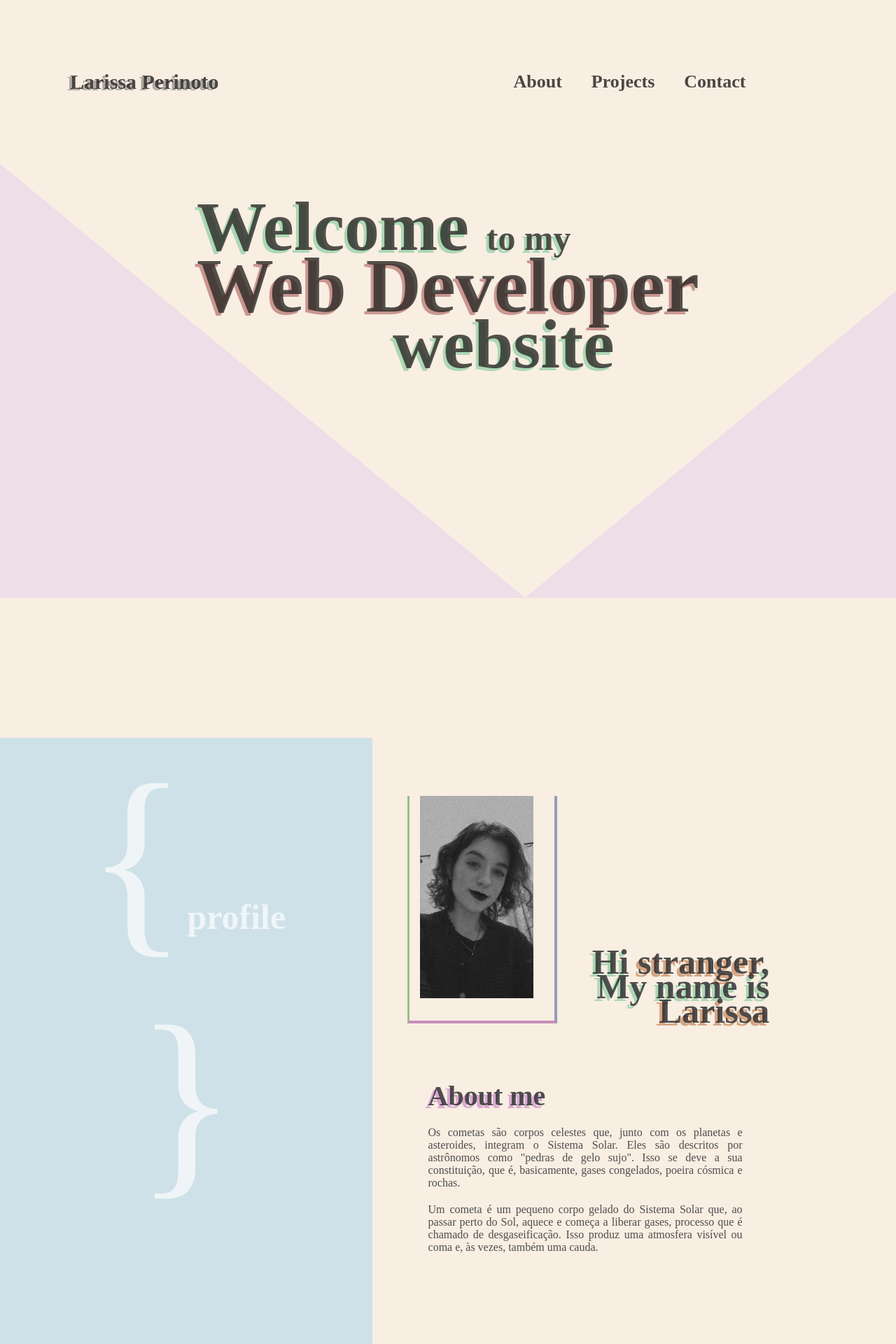
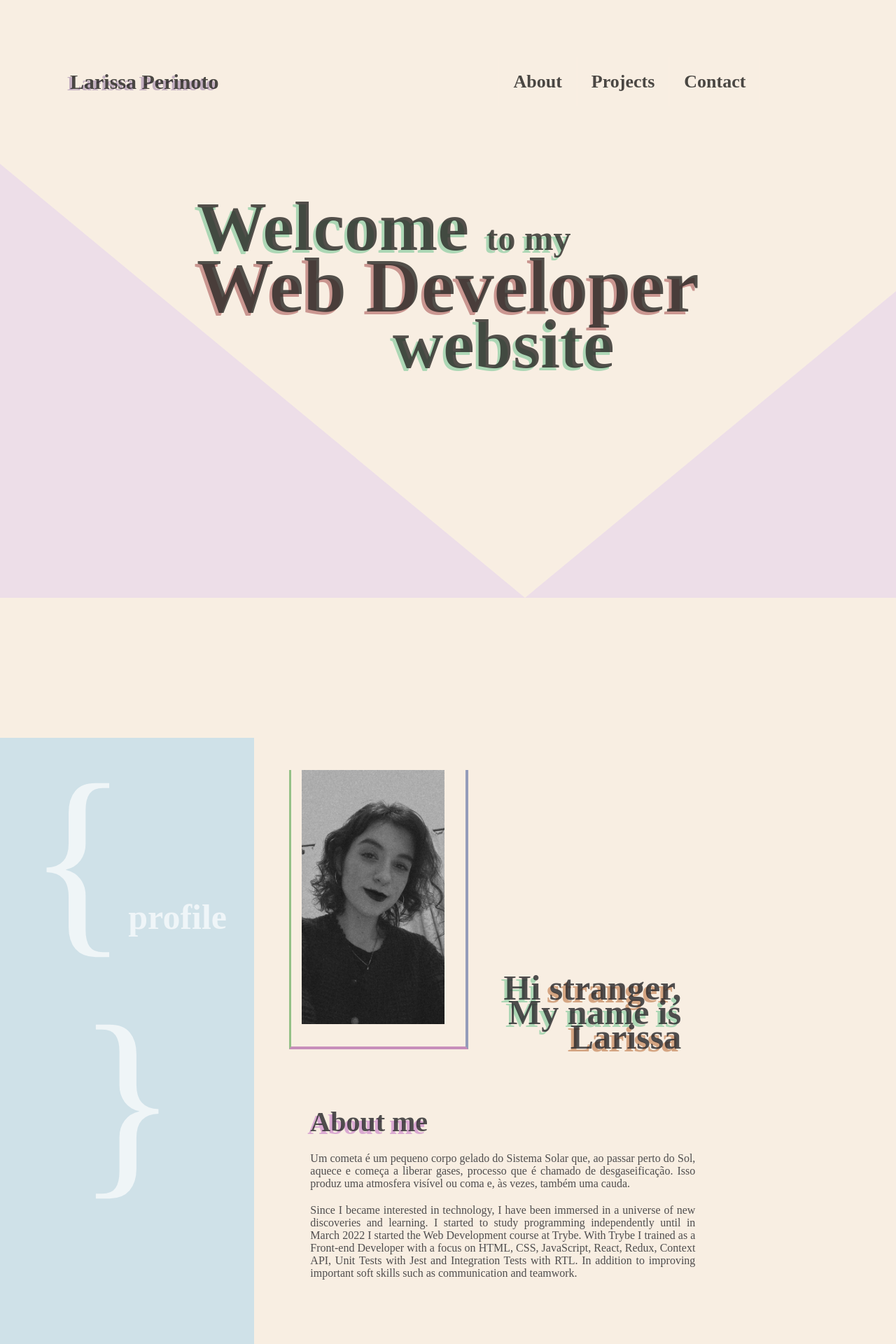
Before and after one commit to larissaperinoto/portfolio, a React (Create React App) app: page / in a window 1280 px wide. Shown: the top 1920 px of the page at 70% size. Built offline with nearby package versions, Linux system fonts and the light colour scheme.

Commit message:
Adiciona referencia de ícones.

```diff
--- a/src/components/About.js
+++ b/src/components/About.js
@@ -23,14 +23,16 @@ export default function About() {
         </div>
         <div className="about-text">
           <h2 className="pinkShadow">About me</h2>
-          <p> Os cometas são corpos celestes que, junto com os planetas e asteroides, integram o Sistema Solar.
-            Eles são descritos por astrônomos como "pedras de gelo sujo".
-            Isso se deve a sua constituição, que é, basicamente, gases congelados, poeira cósmica e rochas.
-          </p>
           <p>
             Um cometa é um pequeno corpo gelado do Sistema Solar que, ao passar perto do Sol,
             aquece e começa a liberar gases, processo que é chamado de desgaseificação.
             Isso produz uma atmosfera visível ou coma e, às vezes, também uma cauda.
+          </p>
+          <p>
+            Since I became interested in technology, I have been immersed in a universe of new discoveries and learning.
+            I started to study programming independently until in March 2022 I started the Web Development course at Trybe.
+            With Trybe I trained as a Front-end Developer with a focus on HTML, CSS, JavaScript, React, Redux, Context API, Unit Tests with Jest and Integration Tests with RTL.
+            In addition to improving important soft skills such as communication and teamwork.
           </p>
         </div>
       </div>
--- a/src/components/Footer.js
+++ b/src/components/Footer.js
@@ -5,6 +5,7 @@ export default function Footer() {
   return (
     <footer>
       <p>Desenvolvido com React e muito CSS por Larissa. © 2022</p>
+      <a href="https://icons8.com.br" className="ref_icons" target="blank">Ícones</a>
     </footer>
   );
 }
--- a/src/components/Header.js
+++ b/src/components/Header.js
@@ -5,7 +5,9 @@ export default function Header() {
   return (
     <header id="header">
       <div class="header-nav">
-        <h1 class="title-name"><span>Larissa</span> Perinoto</h1>
+        <a href="www.linkedin.com/in/larissaperinoto">
+          <h1 class="title-name"><span>Larissa</span> Perinoto</h1>
+        </a>
         <nav>
           <a href="#about">About</a>
           <a href="#projects">Projects</a>
--- a/src/css/footer.css
+++ b/src/css/footer.css
@@ -7,3 +7,7 @@ footer {
 footer p {
   margin-top: 30px;
 }
+
+.ref_icons {
+  font-size: 10px;
+}
--- a/src/css/header.css
+++ b/src/css/header.css
@@ -4,10 +4,14 @@
   align-items: center;
 }
 
+.header-nav a {
+  text-decoration: none;
+}
+
 .title-name {
   color: rgb(0, 0, 0, 0.7);
   font-size: 30px;
-  text-shadow: -4px 2px 0px rgba(93, 91, 91, 0.478);
+  text-shadow: -4px 2px 0px rgba(137, 106, 157, 0.478);
   cursor: pointer;
 }
 
```
